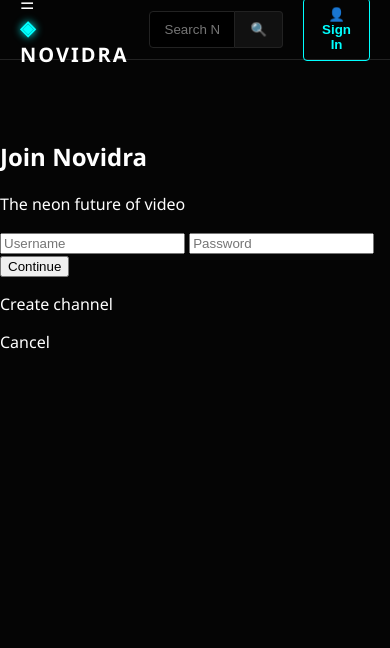
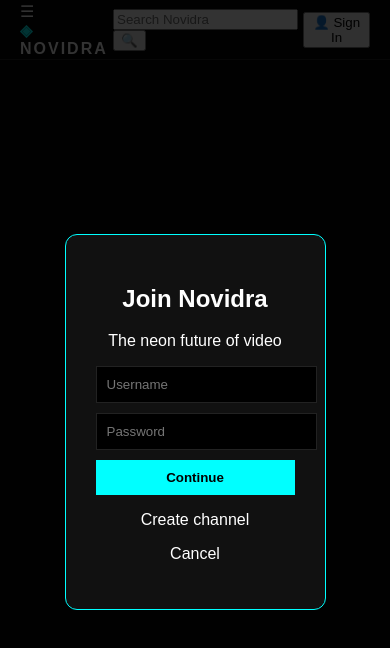
Before and after one commit to aryn3gdev/Novidra, a plain HTML site: page index.html in a window 390 px wide. Both pictures are taken after a click on the button "👤 Sign In". Drawn offline with nearby package versions, Linux system fonts and the light colour scheme; no server answers.

Commit message:
Update style.css

```diff
--- a/style.css
+++ b/style.css
@@ -1,82 +1,44 @@
 :root {
-    --bg-dark: #050505;       /* Deep Black */
-    --card-bg: #111111;
-    --accent: #00ffff;        /* Neon Cyan */
+    --bg-dark: #050505;
+    --accent: #00ffff;
     --text-main: #ffffff;
     --text-dim: #888888;
     --border: #222222;
 }
 
 body {
-    margin: 0;
-    font-family: "Segoe UI", sans-serif;
-    background-color: var(--bg-dark);
-    color: var(--text-main);
+    margin: 0; background: var(--bg-dark); color: var(--text-main); font-family: sans-serif;
 }
 
-/* --- Header --- */
 header {
     position: fixed; top: 0; width: 100%; height: 60px;
-    background: rgba(5, 5, 5, 0.95);
-    display: flex; justify-content: space-between; align-items: center;
-    padding: 0 20px; box-sizing: border-box; z-index: 1000;
-    border-bottom: 1px solid var(--border);
+    background: rgba(5,5,5,0.9); display: flex; align-items: center;
+    justify-content: space-between; padding: 0 20px; box-sizing: border-box;
+    border-bottom: 1px solid var(--border); z-index: 100;
 }
 
-.logo { font-weight: 800; font-size: 20px; letter-spacing: 2px; color: var(--text-main); cursor: pointer; }
-.logo span { color: var(--accent); text-shadow: 0 0 8px var(--accent); }
+.logo { font-weight: bold; letter-spacing: 2px; }
+.logo span { color: var(--accent); }
 
-.search-bar { display: flex; flex-grow: 1; max-width: 500px; margin: 0 20px; }
-.search-bar input {
-    width: 100%; background: #000; border: 1px solid var(--border);
-    padding: 10px 15px; border-radius: 4px 0 0 4px; color: white; outline: none;
-}
-.search-bar input:focus { border-color: var(--accent); }
-.search-btn {
-    background: #111; border: 1px solid var(--border); border-left: none;
-    padding: 0 15px; border-radius: 0 4px 4px 0; color: white; cursor: pointer;
+.grid {
+    display: grid; grid-template-columns: repeat(auto-fill, minmax(250px, 1fr));
+    gap: 20px; padding: 80px 20px 20px;
 }
 
-/* --- Dropdown Logic --- */
-.user-container { position: relative; }
+.video-card { cursor: pointer; transition: 0.3s; }
+.video-card:hover { transform: scale(1.05); }
+.thumb { width: 100%; aspect-ratio: 16/9; background: #111; border-radius: 8px; border: 1px solid var(--border); }
+.v-title { margin: 10px 0 5px; font-weight: bold; }
+.v-stats { font-size: 12px; color: var(--text-dim); margin: 0; }
+
+.overlay { position: fixed; inset: 0; background: rgba(0,0,0,0.8); display: none; align-items: center; justify-content: center; z-index: 1000; }
+.modal { background: #111; padding: 30px; border-radius: 12px; border: 1px solid var(--accent); text-align: center; }
+.modal input { display: block; width: 100%; margin: 10px 0; padding: 10px; background: #000; border: 1px solid var(--border); color: white; }
+.btn-primary { background: var(--accent); border: none; padding: 10px 20px; font-weight: bold; cursor: pointer; width: 100%; }
+
 .dropdown-menu {
-    position: absolute; top: 50px; right: 0; width: 200px;
-    background: #111; border: 1px solid var(--border);
-    border-radius: 8px; display: none; flex-direction: column;
-    padding: 10px 0; box-shadow: 0 10px 20px rgba(0,0,0,0.5);
+    position: absolute; top: 50px; right: 20px; background: #111;
+    border: 1px solid var(--border); display: none; flex-direction: column; padding: 10px;
 }
-.dropdown-item {
-    padding: 12px 20px; cursor: pointer; font-size: 14px;
-}
-.dropdown-item:hover { background: #222; color: var(--accent); }
-.logout { color: #ff4d4d; }
-
-.signin-btn {
-    background: none; border: 1px solid var(--accent); color: var(--accent);
-    padding: 8px 18px; border-radius: 4px; font-weight: bold; cursor: pointer;
-    transition: 0.3s;
-}
-.signin-btn:hover { background: var(--accent); color: #000; box-shadow: 0 0 15px var(--accent); }
-
-/* --- Sidebar & Grid --- */
-aside { position: fixed; top: 60px; left: 0; width: 240px; height: 100vh; background: var(--bg-dark); transition: 0.3s; border-right: 1px solid var(--border); }
-.nav-link { padding: 12px 24px; cursor: pointer; }
-.nav-link:hover { color: var(--accent); background: #111; }
-
-main { margin-top: 80px; margin-left: 240px; padding: 20px; }
-.grid { display: grid; grid-template-columns: repeat(auto-fill, minmax(280px, 1fr)); gap: 20px; }
-
-.video-card { width: 100%; cursor: pointer; }
-.thumb {
-    width: 100%; aspect-ratio: 16/9; background: #111; border-radius: 4px;
-    border-bottom: 2px solid transparent; transition: 0.3s;
-}
-.video-card:hover .thumb { border-color: var(--accent); transform: translateY(-5px); }
-.v-title { font-size: 15px; font-weight: 600; margin: 10px 0 5px 0; }
-.v-stats { color: var(--text-dim); font-size: 13px; }
-
-@media (max-width: 800px) {
-    aside { transform: translateX(-240px); }
-    main { margin-left: 0; }
-    aside.open { transform: translateX(0); }
-}
+.dropdown-item { padding: 10px; cursor: pointer; }
+.dropdown-item:hover { color: var(--accent); }
```
